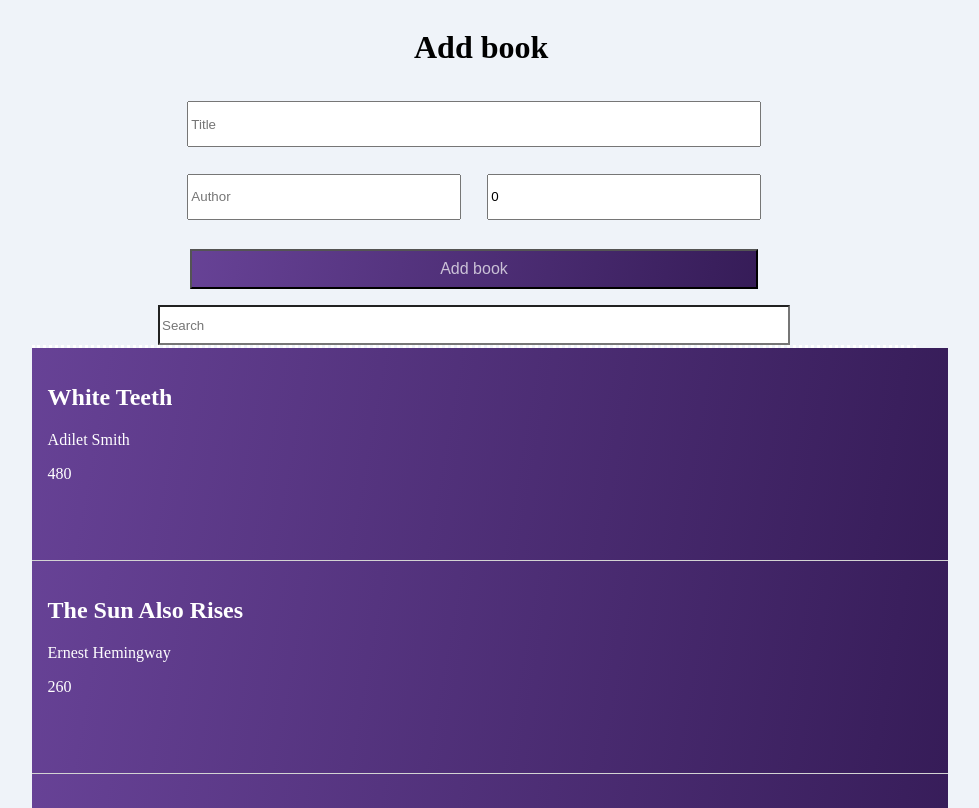
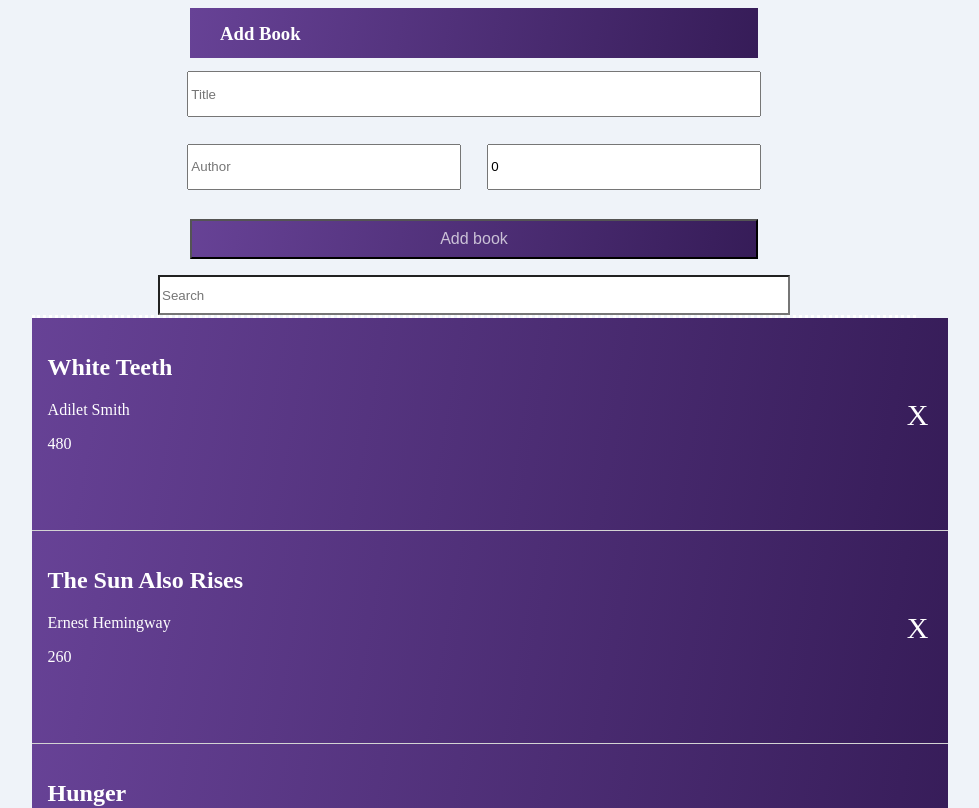
Before and after one commit to Adilet312/AddLibraryWithHooks, a React (Create React App) app: page / in a window 1280 px wide. Shown: the top 808 px of the page, without its empty margins (166-1145 px from the left). Built offline with nearby package versions, Linux system fonts and the light colour scheme; a web font is replaced by a local one.

Commit message:
Add delete and add methods.

```diff
--- a/package.json
+++ b/package.json
@@ -12,6 +12,7 @@
     "@testing-library/react": "^9.5.0",
     "@testing-library/user-event": "^7.2.1",
     "bootstrap": "^4.5.0",
+    "lodash": "^4.17.20",
     "moment": "^2.25.3",
     "reach-router": "0.0.0",
     "react": "^16.13.1",
--- a/src/components/AddBook.js
+++ b/src/components/AddBook.js
@@ -6,8 +6,8 @@ const AddBook = ({sendBook}) =>{
   const [ pages, setPages] = useState(0);
   return(
   <div>
+      <div className = "add-book"><h3>Add Book</h3></div>
       <form className = "login-form" onSubmit = {(e)=> sendBook(e,{ title: title, author: author, pages: pages})}>
-        <h1>Add book</h1>
         <input type = "text" placeholder = "Title" name = "title" value = {title} className = "title" onChange = {(e)=>setTitle(e.target.value)}/>
         <input type = "text" placeholder = "Author" name = "author" value = {author} className = "author" onChange = {(e)=>setAuthor(e.target.value)}/>
         <input type = "number" placeholder = "Pages" name = "pages" value = {pages} className = "pages" onChange = {(e) => setPages(e.target.value)}/>
--- a/src/components/App.js
+++ b/src/components/App.js
@@ -1,10 +1,13 @@
 import React,{useState,useEffect} from 'react';
+import {without} from 'lodash';
 import Library from './Library.js';
 import SortedBooks from './SortedBooks.js';
 import AddBook from './AddBook.js';
+import './css/App.css';
 const App = () =>{
 	const [ getBookList, setBookList ] = useState([]);
 	const [ getSortBy, setSortBy] = useState('descending');
+	const [ toggle, setToggle] = useState(true);
 	useEffect(() =>{
 		fetch('./bookList.json')
 		.then( data => data.json())
@@ -15,10 +18,14 @@ const App = () =>{
 		event.preventDefault();
 		setBookList([...getBookList,new_book]);
 	}
+	const deleteBook = (book) =>{
+		let tempBooks = without(getBookList,book);
+		setBookList(tempBooks);
+	}
 	return(
 				<React.Fragment>
-					 <AddBook sendBook = {getBook}/>
-					 <SortedBooks  bookList = {getBookList}  sortBy = {getSortBy}/>
+						<AddBook sendBook = {getBook}/>
+						<SortedBooks  bookList = {getBookList}  sortBy = {getSortBy} deleteBook = {deleteBook}/>
 				</React.Fragment>
 	)
 }
@@ -27,4 +34,19 @@ export default App;
 1.List all the books
 2.Sort books by ascending and descending order
 3.Search
+<div className = 'add-book'><span className = 'add open' onClick = { (event) => {
+	let spanClass = event.target.classList;
+	if(spanClass.contains('open') ){
+		spanClass.remove('open');
+		event.target.innerText = "-";
+		spanClass.add('close');
+	}
+	else{
+		spanClass.remove('close');
+		event.target.innerText = "+";
+		spanClass.add('open');
+	}
+
+}
+}>+</span></div>
 */
--- a/src/components/Library.js
+++ b/src/components/Library.js
@@ -3,12 +3,13 @@ import Book from './Book.js';
 import uuid from 'react-uuid'
 import './css/Library.css';
 
-const Library = ({books}) =>{
+const Library = ({books,deleteBook}) =>{
   return(
         <div className="output">
           <ul>
              {
-               books.map( book => <li key = {uuid()}> <Book title = {book.title} author = {book.author} pages = {book.pages}/></li>)
+               books.map( book => <li key = {uuid()}> <Book title = {book.title} author = {book.author} pages = {book.pages}/><span
+               onClick = { ()=> deleteBook(book)}>X</span></li>)
              }
           </ul>
       </div>
--- a/src/components/SearchedBooks.js
+++ b/src/components/SearchedBooks.js
@@ -1,13 +1,13 @@
 import React,{ useState } from 'react';
 import Library from './Library.js';
 import './css/SearchedBooks.css';
-const SearchedBooks = ({books}) =>{
+const SearchedBooks = ({books,deleteBook}) =>{
   const [ getInput, setInput ] = useState('');
   let searchBooks = books.filter( book => book.title.toLowerCase().includes(getInput.toLowerCase()));
   return(
    <div className = 'searchBox'>
     <input type = 'search' className ="inputData" placeholder = "Search" onChange = {(event) => setInput(event.target.value)}/>
-    <Library books = {searchBooks}/>
+    <Library books = {searchBooks} deleteBook = {deleteBook}/>
    </div>
   )
 }
--- a/src/components/SortedBooks.js
+++ b/src/components/SortedBooks.js
@@ -1,11 +1,11 @@
 import React from 'react';
 import SearchedBooks from './SearchedBooks.js';
 
-const SortedBooks = ({bookList,sortBy}) =>{
+const SortedBooks = ({bookList,sortBy,deleteBook}) =>{
     let sortedBooks = bookList.sort( (a,b) => sortBy==='ascending' ? (a.title.toLowerCase() < b.title.toLowerCase() ? -1: 1) :(a.title.toLowerCase() < b.title.toLowerCase() ? 1: -1));
   return(
        <div>
-        <SearchedBooks books = {sortedBooks}/>
+        <SearchedBooks books = {sortedBooks} deleteBook = {deleteBook}/>
        </div>
   )
 }
--- a/src/components/css/AddBook.css
+++ b/src/components/css/AddBook.css
@@ -21,6 +21,22 @@
     justify-content: flex-start;
     flex-wrap: wrap;
   }
+  .add-book{
+    background:linear-gradient(100deg,rgb(103,66,150),rgb(54,28,88));
+    height:50px;
+    width:568px;
+    margin: 0 auto;
+    display: flex;
+    flex-direction: row;
+    justify-content: space-around;
+    justify-content: flex-start;
+    flex-wrap: wrap;
+  }
+  .add-book h3{
+    color:#fff;
+    margin-left: 30px;
+    margin-top: 15px;;
+  }
   .title{
     height: 40px;
     margin:1em;
--- /dev/null
+++ b/src/components/css/App.css
@@ -0,0 +1,8 @@
+
+.add-book span{
+  position: absolute;
+  font-size: 60px;
+  left:10px;
+  top:5px;
+  color:white;
+}
--- a/src/components/css/Library.css
+++ b/src/components/css/Library.css
@@ -21,7 +21,13 @@ body{
   border-bottom: 1px solid lightgrey;
   position: relative;
 }
-
+.output ul li span{
+  position: absolute;
+  font-size: 30px;
+  top:80px;
+  right:20px;
+  color:#fff;
+}
 .output ul li h2{
   color: #fff;
   font-family: Merienda One;
```
Also changed, not shown: 1 other file (tests, documents, lock files or other folders).
